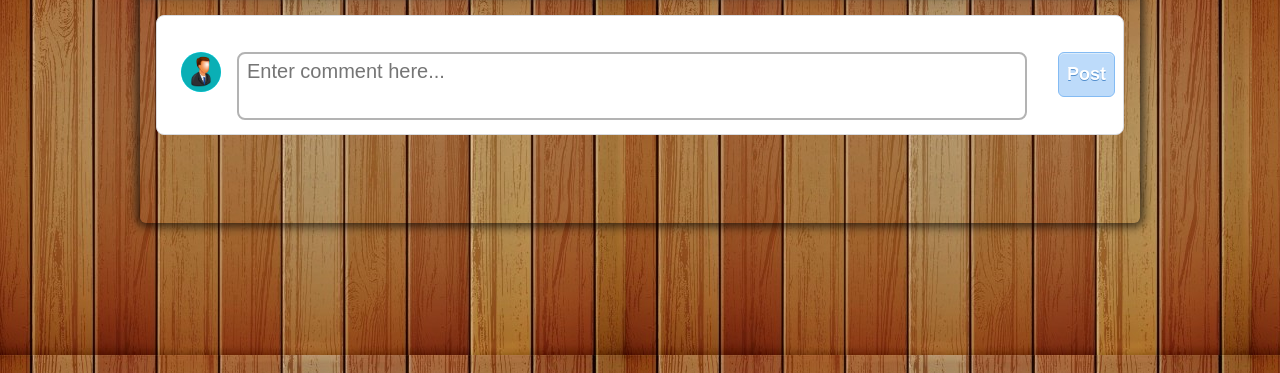
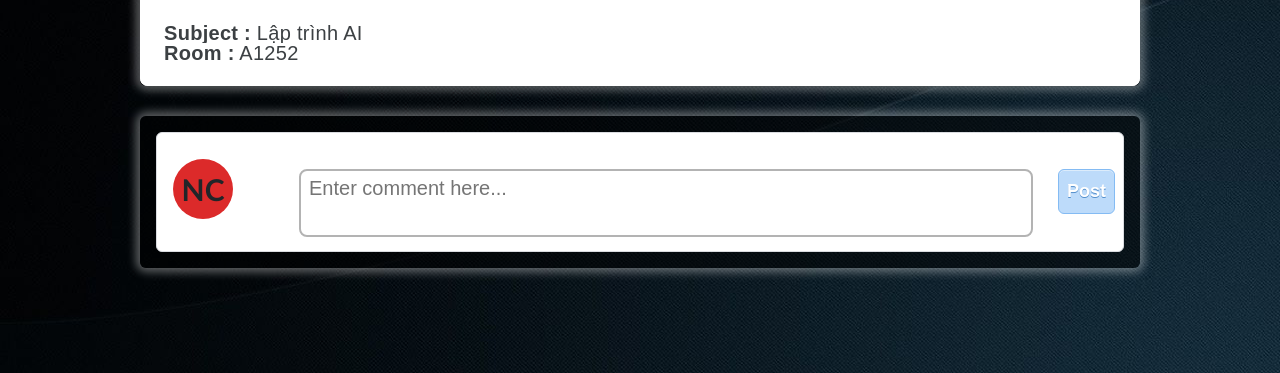
Before and after one commit to vinhnk3100/classroom_project, a PHP site: page /myownclassroom/classroom_stream?id=class1122 in a window 1280 px wide. Shown: the part 427-800 px from the top of the page. Run offline with PHP 8.4, Linux system fonts and the light colour scheme; a user stored in the database is signed in; data comes from the database, SQL or seed files in the repository; some libraries are stand-ins or nearby versions.

Commit message:
Update
Interface, button, background

```diff
--- a/pages/actions/class_create.php
+++ b/pages/actions/class_create.php
@@ -1,6 +1,6 @@
 <?php
 
-+//connect database
+//connect database
 require ('database.php');
 session_start();
 
--- a/pages/classroom_stream.php
+++ b/pages/classroom_stream.php
@@ -55,18 +55,23 @@ require("Initials.php");
             </button>
             <div class="collapse navbar-collapse" id="navbarSupportedContent">
                 <ul class="navbar-nav mr-auto">
-                    <li class="nav-item active">
-                        <a class="nav-link" href="home.php">Home <span class="sr-only">(current)</span></a>
-                    </li>
+                    <li class="nav-item dropdown">
+                        <a class="text-nav-bar" href="./home.php">Home <span class="sr-only">(current)</span></a>
+                        <a class="text-nav-bar dropdown-toggle" href="#" id="navbarDropdown" role="button" data-toggle="dropdown" aria-haspopup="true" aria-expanded="false">
+                            Classroom
+                        </a>
+                        <div class="dropdown-menu" aria-labelledby="navbarDropdown">
                             <?php
-                    // Check if admin, teacher, student
+                            // =================================================== ROLE ACTION ===============================================
                             if (isset($_SESSION['role'])){
                                 if($_SESSION['role'] == 'adm'){
-                            echo "<a href=\"manage.php\" class=\"nav-link\" id=\"navbarDropdown\" role=\"button\" aria-haspopup=\"true\" aria-expanded=\"false\">
-                        Manage
-                    </a>";
+                                    echo "<a href=\"./classroom_stream.php?id=$classid\" class=\"delete-class-btn dropdown-item \">Delete Classroom</a>";
+                                }elseif ($_SESSION['role'] == 'tea'){
+                                    echo "<a href=\"\" class=\"dropdown-item btn btn-default btn-rounded trigger-btn\" data-toggle=\"modal\">Delete Classroom</a>";
                                 }
                             }?>
+                        </div>
+                    </li>
                 </ul>
 
                 <!--=================================================================================================================-->
@@ -137,60 +142,46 @@ require("Initials.php");
 
                 <!--======Classroom IMAGE BACKGROUND=====-->
                 <img class="classuib" src="./css/backgroundImages/<?php echo $rowsClass["classAvatar"]; ?>" alt="">
-                    <div class="classuibt">
-                        <div class="classuib2">
+                <div class="class-content">
+                    <div class="class-title">
+                        <div>
+                            <em><a href="#modal-insert-image" data-toggle="modal"><i class="fa fa-cog" aria-hidden="true"></i></a></em>
+                        </div>
                         <div class="custom_image_text">
                             <em><a href="#modal-insert-image" data-toggle="modal"><i class="fa fa-camera style-fa"></i></a></em>
                         </div>
                     </div>
-                        <h1 class="classuib1 shaded_background">
+                    <h1 class="class-top-title shaded_background">
                         <?php echo $rowsClass["className"]?>
-
                     </h1>
-                        <div class="classuib2">
+                    <div class="class-title">
                         <div class="shaded_background"><?php echo $rowsClass["fullName"]?></div>
                     </div>
                     <?php
-                            echo "<div class=\"classuib3\">
-                                    <em class=\"classuib3-1 shaded_background\">Class code : $classid</em>
+                    echo "<div class=\"class-code\">
+                                    <em class=\"class-code-text shaded_background\">Class code : $classid</em>
                                 </div>";
                     echo "
-                        <button onclick='activeClassInfo()' class='btn btn-outline-success my-2 my-sm-0 white_text btn_classstream'><i class='fa fa-arrow-circle-down'></i></button>
-                        ";
+                        <button onclick='showClassInforms()' class='btn btn-outline-success btn_classstream'><i class='fa fa-arrow-circle-down'></i></button>";
                     ?>
                 </div>
 
-                <div class="classuib4" id="display_class">
-                    <div class="classuib4-1">
-                        <em>Subject</em> <?php echo $rowsClass["subject"]?>
+                <!-- SHOWING CLASS INFORMATION -->
+
+                <div class="class-information">
+                    <div class="class-information-text">
+                        <em>Subject :</em> <?php echo $rowsClass["subject"]?>
                     </div>
-                    <div class="classuib4-1">
-                        <em>Room</em> <?php echo $rowsClass["classRoom"];?>
+                    <div class="class-information-text">
+                        <em>Room :</em> <?php echo $rowsClass["classRoom"];?>
                     </div>
                 </div>
             </div>
+            <!--=================================================================================================================-->
+            <!--=================================================================================================================-->
+        </div>
 
 
-
-        </div>
-
-        <div class="classuib5">
-            <div class="classuib5-1">
-                <div class="classuib5-1a">
-                    <div class="avatar-icon">
-                        <a href="#" target="_blank">
-                            <img class="imgcd" src="./css/images/avatar/t1.png" alt="Flag">
-                        </a>
-                    </div>
-                    <div class="enter_button">
-                        <textarea id="comment_textarea" name="comment" placeholder="Enter comment here..." ></textarea>
-                        <a href="#" class="myButton">
-                            Post
-                        </a>
-                    </div>
-                </div>
-            </div>
-        </div>
 
         <!--=================================================================================================================-->
         <!--=================================================================================================================-->
@@ -223,11 +214,27 @@ require("Initials.php");
 
         <!--=================================================================================================================-->
         <!--=================================================================================================================-->
-
-
-
-
+    </div>
     <!--====== LIST OF USERS ========================================-->
+    <div class="classuis">
+        <div class="comment-area">
+            <div class="classuib5-1a">
+                <div class="nav-link" href="#" id="navbarDropdown" role="button" data-toggle="dropdown" aria-haspopup="true" aria-expanded="false">
+                    <?php
+                    $initials = new Initials();
+                    $generateName = $initials->generate($_SESSION['fullname']);
+                    echo "<div class='circle'><div class='initials'>$generateName</div></div>"
+                    ?>
+                </div>
+                <div class="enter_button">
+                    <textarea id="comment_textarea" name="comment"  placeholder="Enter comment here..." ></textarea>
+                    <a href="#" class="myButton">
+                        Post
+                    </a>
+                </div>
+            </div>
+        </div>
+    </div>
 
     <br><br><br>
 
--- a/pages/css/classroom-stream.css
+++ b/pages/css/classroom-stream.css
@@ -115,6 +115,7 @@ td
 /* ===================================== Class interface ===================================== */
 .classuis
 {
+    background-color: rgba(0, 0, 0, 0.53);
     margin: 0 auto;
     margin-top: 30px;
     display: -webkit-box;
@@ -125,7 +126,7 @@ td
     width: -webkit-calc(100% - 2*1.5rem);
     width: calc(100% - 2*1.5rem);
     max-width: 62.5rem;
-    box-shadow: 0 0 10px 4px rgba(0, 0, 0, 0.63);
+    box-shadow: 0 0 10px 4px rgba(255, 255, 255, 0.37);
     border-radius: 6px;
 }
 
@@ -157,7 +158,16 @@ td
 }
 
 /*  ===================================== Subject in class stream properties ===================================== */
-.classuibt
+.btn_classstream{
+    padding: 0 2px;
+    position: absolute;
+    top: 200px;
+    right: 50%;
+    left: 50%;
+    background-color: rgba(255, 255, 255, 0);
+}
+
+.class-content
 {
     position: absolute;
     top: 0px;
@@ -165,7 +175,7 @@ td
     width: 95%;
     text-align: left;
 }
-.classuib1
+.class-top-title
 {
     position: absolute;
     top: 20px;
@@ -179,11 +189,11 @@ td
     white-space: nowrap;
     display: inline-block;
 }
-.classuib2
+.class-title
 {
     margin-top: 40px;
     font-family: Arial, Helvetica, sans-serif;
-    font-size: 1.375rem;
+    font-size: 24px;
     font-weight: 400;
     line-height: 1.75rem;
     color: #fff;
@@ -192,7 +202,7 @@ td
     white-space: nowrap;
     display: block;
 }
-.classuib3
+.class-code
 {
     position: absolute;
     top: 150px;
@@ -215,39 +225,34 @@ td
     letter-spacing: .01428571em;
     font-size: 32px;
 }
-.classuib3-1
+.class-code-text
 {
 
     color: #ffffff;
     margin-right: 0.5rem;
 }
-.classuib4
+.class-information
 {
     transition: 0.5s ease-in-out;
-    position: absolute;
-    bottom: 0;
+    position: relative;
+    bottom: 0px;
     right: 0;
     left: 0;
-    display: none;
     background-color: #fff;
-    padding: 1.5rem;
 }
 
-#display_class{
-    display: none;
-}
 
-.classuib4-1
+.class-information-text
 {
     letter-spacing: .01428571em;
     font-family: Arial, Helvetica, sans-serif;
     font-weight: 400;
     line-height: 1.25rem;
     color: #3c4043;
+    font-size: 20px;
     text-overflow: ellipsis;
     overflow: hidden;
     white-space: nowrap;
-    display: block;
 }
 em
 {
@@ -302,18 +307,16 @@ div
     cursor: pointer;
 }
 /*  ===================================== COMMENTS =====================================  */
-.classuib5
+.comment-area
 {
     background-color: #fff;
     border: .0625rem solid #dadce0;
-    border-radius: 0.5rem;
     overflow: hidden;
     margin: 1rem;
+    padding: 0.5rem 0;
+    border-radius: 6px;
 }
-.classuib5-1
-{
-    padding: 0.5rem 0;
-}
+
 .classuib5-2
 {
     padding: 0.5rem 0;
@@ -356,13 +359,7 @@ div
     display: block;
 }
 /*  ===================================== Text-area in COMMENTS =====================================  */
-.btn_classstream{
-    position: absolute;
-    top: 200px;
-    right: 50%;
-    left: 50%;
-    background-color: white;
-}
+
 
 div.enter_button
 {
@@ -409,16 +406,17 @@ div.enter_button
 .collapsible {
     transition: 0.5s ease-in-out;
     cursor: pointer;
-    height:fit-content;
+    height: fit-content;
     width: 100%;
     text-align: left;
     position: relative;
 }
 
-.collapsible .classuib4  {
-    position: relative;
+.collapsible .class-information  {
     transition: all 0.5s;
-    background-color: white;
+    background-color: rgb(255, 255, 255);
+    height: 87px;
+    padding: 24px;
 }
 
 
@@ -447,13 +445,20 @@ input[type=submit]
     resize: none;
     padding-left: 0.5rem;
 }
+
+#comment_textarea:focus
+{
+    transition: 0.5s ease-in-out;
+    background-color: #dedede;
+}
+
 .myButton {
     box-shadow:inset 0px 1px 0px 0px #dcecfb;
     background:linear-gradient( bottom, #bddbfa 5%, #80b5ea 100%);
     background-color:#bddbfa;
     border-radius:6px;
     border:1px solid #84bbf3;
-    display:inline-block;
+    display: inline-block;
     cursor:pointer;
     color:#ffffff;
     font-family:Arial;
@@ -470,15 +475,11 @@ input[type=submit]
     text-decoration:none;
     background-color:#80b5ea;
 }
-.myButton:active {
-    position:relative;
-    top:1px;
-}
 .nav_bar_2
 {
-    background-image: url("images/wood-background-realistic_107791-102.png");
-    background-color: rgba(255, 255, 255, 0.12);
-    box-shadow: 2px 6px 8px rgb(0, 0, 0);
+    background-image: url("images/background6.jpg");
+    background-color: rgb(255, 255, 255);
+    box-shadow: 2px 6px 8px rgba(255, 255, 255, 0.36);
     display: flex;
     -webkit-justify-content: center;
     justify-content: center;
@@ -582,6 +583,10 @@ input[type=submit]
     display: inline-block !important;
 }
 
+.delete-class-btn{
+    color: red;
+}
+
 /* ============================= DROPDOWN MENU ========================= */
 .dropdown-style{
     border-radius: 6px;
--- a/pages/css/modal-form.css
+++ b/pages/css/modal-form.css
@@ -21,6 +21,9 @@
     font-weight: 400; }
 
 /*======================================================================*/
+.modal-open {
+    padding-right: 0px !important;
+}
 
 .modal-join-classroom {
     color: #636363;
@@ -89,3 +92,7 @@
 .modal-join-classroom .modal-footer a {
     color: #999;
 }
+
+.modal-open{
+    overflow: unset;
+}
--- a/pages/css/style.css
+++ b/pages/css/style.css
@@ -1,11 +1,11 @@
 /* Logo top style */
 /* Body background color */
-html {
-    overflow-y: scroll;
+html{
+    overflow-y: auto;
 }
 
 body{
-    background-image: url(images/wood-background-realistic_107791-102.png);
+    background-image: url(images/background6.jpg);
 }
 
 /* ===================================== fa style ===================================== */
@@ -43,18 +43,14 @@ body{
 /* ===================================== Font top ===================================== */
 .nav-link{
     font-weight: bold;
-    font-size: 18px;
+    font-size: 20px;
     font-family: Calibri;
 }
 
+
+
 .navbar{
-    background: -webkit-linear-gradient(top, rgb(62, 62, 62), rgba(0, 0, 0, 0.44),rgb(62, 62, 62));
-}
-
-.white_text{
-    background-color: #d2d2d2;
-    margin-right: 12px;
-    box-shadow: 3px 4px 8px black;
+    background: -webkit-linear-gradient(top, rgba(0, 0, 0, 0.79), rgba(0, 0, 0, 0.89), rgb(0, 0, 0));
 }
 
 
@@ -69,6 +65,11 @@ body{
 
 
 /* ===================================== Avatar profile ===================================== */
+.dropdown-profile{
+    box-shadow: 0px 0px 20px rgba(0, 255, 243, 0.58);
+
+}
+
 .avatar-profile {
     vertical-align: middle;
     width: 50px;
@@ -79,7 +80,7 @@ body{
 
 .avatar-profile:hover{
     transition: 0.2s ease-in-out;
-    box-shadow: 0px 0px 20px #00901e;
+    box-shadow: 0px 0px 20px #00fff3;
 }
 
 .circle{
@@ -99,7 +100,7 @@ body{
 .text-align-profile:hover {
     transition: 0.2s ease-in-out;
     text-decoration: none;
-    color: #368b00;
+    color: #00ffdf;
 }
 
 /* ===================================== CONTAINER BODY ===================================== */
@@ -209,6 +210,7 @@ progress[value="100"]::-webkit-progress-value {
 }
 
 /*============================================ COLOR FOR BUTTON ======================================================*/
+
 .btn-width-style{
     width: 50%;
     margin: 20px;
@@ -266,3 +268,22 @@ progress[value="100"]::-webkit-progress-value {
     box-shadow: 4px 4px 10px #ff6868;
     color: white;
 }
+
+.text-nav-bar{
+    word-spacing: 10px;
+    color: white;
+    font-weight: bold;
+    font-size: 20px;
+    transition: 0.5s ease-in-out;
+    font-family: Calibri;
+}
+
+.text-nav-bar:hover {
+    transition: 0.5s ease-in-out;
+    text-decoration: none;
+    color: #00ffff;
+}
+
+.dropdown-toggle{
+    word-spacing: -5px;
+}
--- a/pages/function/queryAdminClassroom.php
+++ b/pages/function/queryAdminClassroom.php
@@ -21,7 +21,7 @@ if ($_SESSION['role'] == 'adm'){
         $classname = $rowClassAdmin['className'];
         $classsubject = $rowClassAdmin['subject'];
         echo "<div class=\"col-3 margin_bottom_card\" draggable='true'>
-                    <div class=\"m-3\">
+                    <div class=\"m-3 mx-auto\">
                         <div class=\"card\">
                             <img class=\"card-size\" src='./css/backgroundImages/$classavatar' alt=''>
                             <div class=\"card-body\">
--- a/pages/function/queryStudentClassroom.php
+++ b/pages/function/queryStudentClassroom.php
@@ -21,7 +21,7 @@ if ($_SESSION['role'] == 'stu'){
         $classname = $rowStudent['className'];
         $_POST['classname'] = $classname;
         echo "<div class=\"col-3 margin_bottom_card\" draggable='true'>
-                    <div class=\"m-3\">
+                    <div class=\"m-3 mx-auto\">
                         <div class=\"card\">
                             <img class=\" card-size\" src='./css/backgroundImages/$classavatar' alt=''>
                             <div class=\"card-body\">
--- a/pages/js/main.js
+++ b/pages/js/main.js
@@ -1,6 +1,7 @@
+/*PREVENT PRE-ANIMATING OF ELEMENTS */
+window.onload=document.body.classList.remove("preload");
 
-
-// Generating Avatar random colorize
+// Generating Avatar random colorize circle
 const colors = ['#00AA55', '#009FD4', '#B381B3', '#939393', '#E3BC00', '#D47500', '#DC2A2A'];
 
 function numberFromText(text) {
@@ -19,23 +20,16 @@ avatars.forEach(circle => {
     circle.style.backgroundColor = colors[numberFromText(text) % colors.length]; // => "#DC2A2A"
 });
 
-//PASSWORD
-var password = document.getElementById("password-register");
-var confirmPassword = document.getElementById("confirm-password-register");
+// =================================================================================================
+// =================================================================================================
+
+// =============================================== PASSWORD
+const password = document.getElementById("password-register");
+const confirmPassword = document.getElementById("confirm-password-register");
 
 password.addEventListener('keyup', function() {
 
-       var pwd = password.value
-//     var pwdc = confirmPassword.value;
-//
-//     if(pwd != pwdc){
-//         document.getElementById("passwordChangeMsg").innerHTML = "Password must be the same !";
-//         document.getElementById("submit-button").style.display = "none";
-//         return false;
-//     }else if (pwd == pwdc){
-//         document.getElementById("passwordChangeMsg").innerHTML = "";
-//         document.getElementById("submit-button").style.display = "block";
-//     }
+    const pwd = password.value;
 
     // Reset if password length is zero
     if (pwd.length === 0) {
@@ -45,7 +39,7 @@ password.addEventListener('keyup', function() {
     }
 
     // Check progress
-    var prog = [/[$@$!%*#?&]/, /[A-Z]/, /[0-9]/, /[a-z]/]
+    let prog = [/[$@$!%*#?&]/, /[A-Z]/, /[0-9]/, /[a-z]/]
         .reduce((memo, test) => memo + test.test(pwd), 0);
 
     // Length must be at least 8 chars
@@ -54,8 +48,8 @@ password.addEventListener('keyup', function() {
     }
 
     // Display it
-    var progress = "";
-    var strength = "";
+    let progress = "";
+    let strength = "";
     switch (prog) {
         case 0:
         case 1:
@@ -80,21 +74,10 @@ password.addEventListener('keyup', function() {
     document.getElementById("progress").value = progress;
 
 });
+// =================================================================================================
+// =================================================================================================
 
-//confirmPassword.addEventListener('keyup', function () {
-//     var pw = password.value;
-//     var cpw = confirmPassword.value;
-//
-//     if(pw != cpw){
-//         document.getElementById("passwordChangeMsg").innerHTML = "Password must be the same !";
-//         document.getElementById("submit-button").style.display = "none";
-//         return false;
-//     }else if (pw == cpw){
-//         document.getElementById("passwordChangeMsg").innerHTML = "";
-//         document.getElementById("submit-button").style.display = "block";
-//     }
-// })
-
+// ================== Function for validate password in recovery-password
 function validate() {
     const password = document.getElementById("password-register").value;
     const confirmPassword = document.getElementById("confirm-password-register").value;
@@ -105,8 +88,10 @@ function validate() {
         document.forms["form-password-recovery"].submit();
     }
 }
+// =================================================================================================
+// =================================================================================================
 
-// This will show image preview in modal classroomUI
+// This will show image preview in modal classroomUI when adding new background
 function getImage() {
     const image_insert = document.getElementById("images-class-background");
     const image_preview = document.getElementById("image-class-preview");
@@ -119,23 +104,24 @@ function getImage() {
         reader.readAsDataURL(this.files[0]);
     }
 }
+// =================================================================================================
+// =================================================================================================
 
+// =================================================================================================
+// =================================================================================================
 
-function activeClassInfo(){
-    const classInfo = document.getElementById("display_class")
-    var height = classInfo.clientHeight;
+// Showing element information in class-stream
 
-    if(classInfo.style.display == "block"){
-        classInfo.style.display = "none"
-    }else {
-        classInfo.style.display = "block"
+function showClassInforms() {
+    const element_content = document.getElementsByClassName('class-information')[0];
+
+    if(element_content.style.visibility == 'hidden'){
+        element_content.style.visibility = 'visible';
+        element_content.style.height = 87 + 'px';
+        element_content.style.padding = '24px';
+    }else{
+        element_content.style.visibility = 'hidden';
+        element_content.style.height = '0px';
+        element_content.style.padding = '0px';
     }
-
 }
-
-function getUserID(name){
-    const getName = document.getElementById("getName")
-
-    getName.style.color = "red";
-    getName.innerHTML = name;
-}
--- a/pages/manage.php
+++ b/pages/manage.php
@@ -49,13 +49,13 @@ require("Initials.php");
             <div class="collapse navbar-collapse" id="navbarSupportedContent">
                 <ul class="navbar-nav mr-auto">
                     <li class="nav-item active">
-                        <a class="nav-link" href="home.php">Home <span class="sr-only">(current)</span></a>
+                        <a class="text-nav-bar" href="./home.php">Home <span class="sr-only">(current)</span></a>
                     </li>
                     <?php
                     // Check if admin, teacher, student
                     if (isset($_SESSION['role'])){
                         if($_SESSION['role'] == 'adm'){
-                            echo "<a href=\"manage.php\" class=\"nav-link\" id=\"navbarDropdown\" role=\"button\" aria-haspopup=\"true\" aria-expanded=\"false\">
+                            echo "<a href=\"manage.php\" class=\"text-nav-bar p-l-10\" id=\"navbarDropdown\" role=\"button\" aria-haspopup=\"true\" aria-expanded=\"false\">
                         Manage
                     </a>";
                         }
```
Also changed, not shown: pages/classroom_everyone.php (+37 -11 lines), pages/css/card-classroom.css (+10 -7 lines), pages/function/queryTeacherClassroom.php (+1 -16 lines), pages/home.php (+5 -16 lines), pages/css/images/background6.jpg (added). Lines whose indentation alone changed are shown as unchanged.
